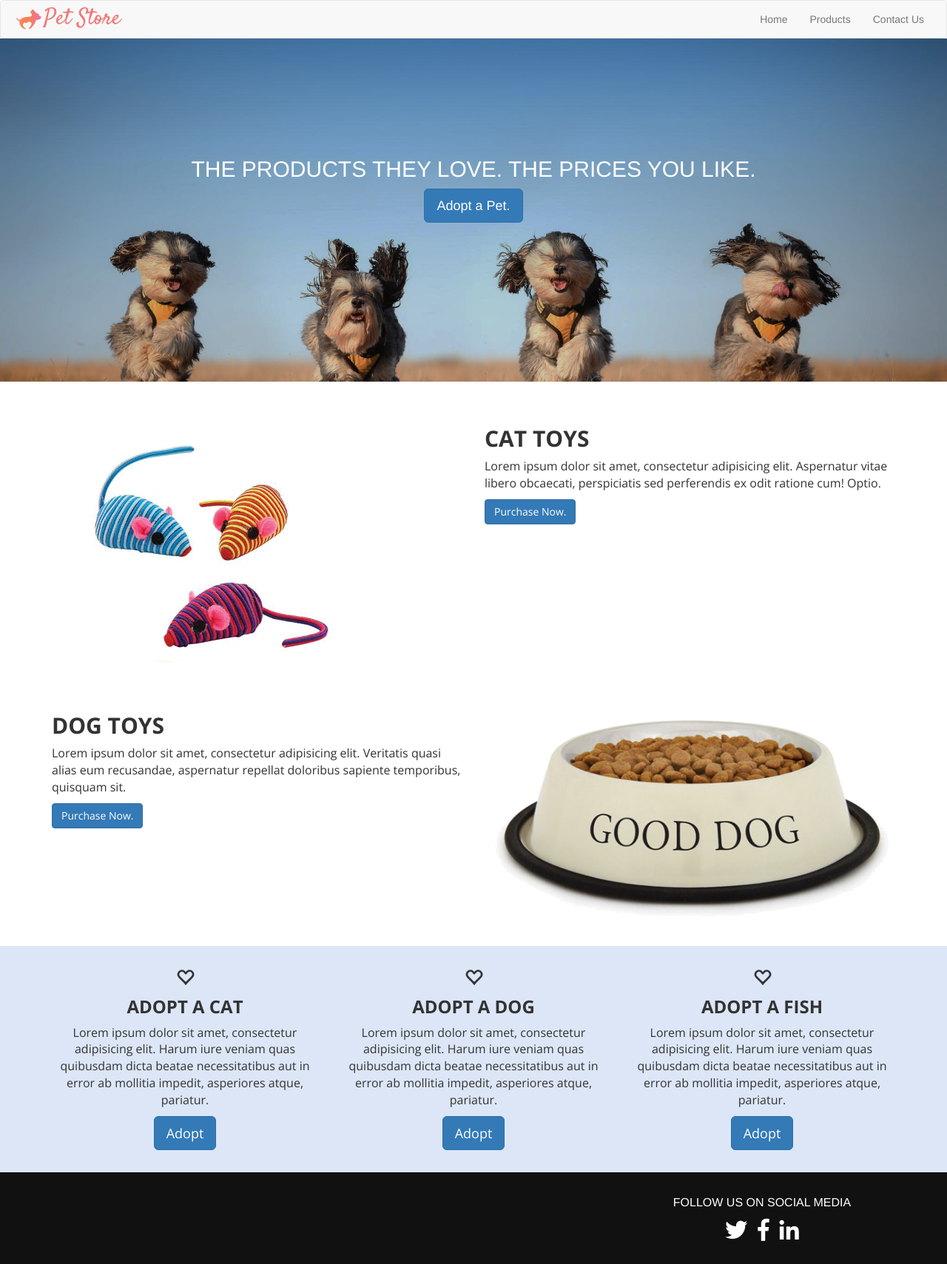
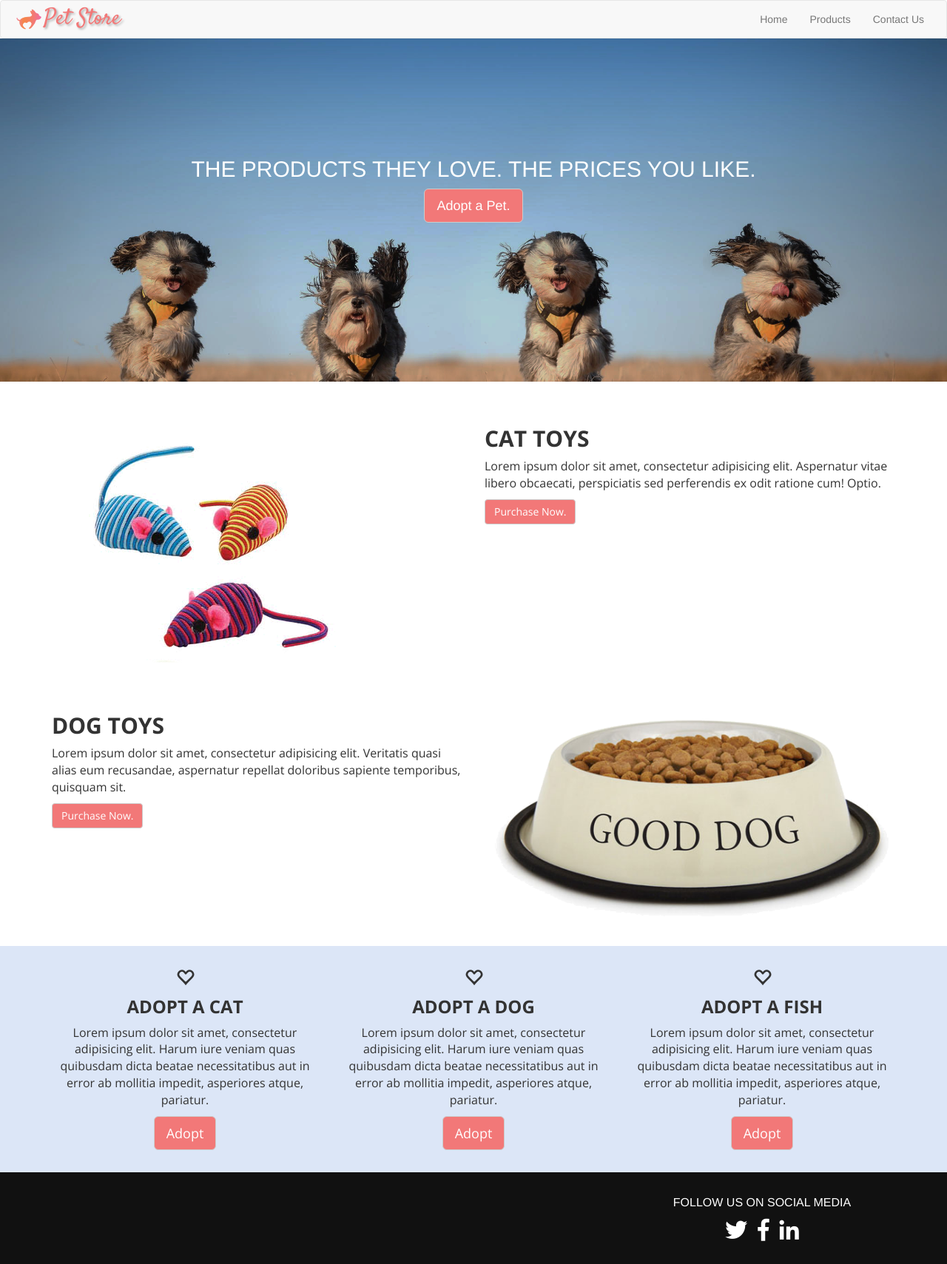
Before and after one commit to alindblom/bootcamp2-work, a plain HTML site: page index.html in a window 1280 px wide. Shown: the whole page at 74% size. Drawn offline with nearby package versions, Linux system fonts and the light colour scheme.

Commit message:
css changes

```diff
--- a/css/styles.css
+++ b/css/styles.css
@@ -27,6 +27,12 @@ p {
 	font-family: 'Satisfy', cursive;
 	font-size: 30px;
 	color: #f27878;
+  text-shadow: 2px 2px 3px #afafaf;
+}
+
+.navbar-default .navbar-brand:hover {
+  color: #f2abab;
+  text-shadow: 2px 2px 3px #afafaf;
 }
 
 .jumbotron {
@@ -74,6 +80,15 @@ p {
 	padding: 30px 0;
 }
 
+.fab:hover {
+  color: #f27878;
+}
+
+.btn, .btn:link, .btn:visited, .btn:hover, .btn:active {
+  background-color: #f27878;
+  color: #fff;
+}
+
 /* contact page css  */
 
 .contact-info {
--- a/index.html
+++ b/index.html
@@ -39,7 +39,7 @@
 	<div class="jumbotron">
 	  <div class="container text-center jumbotron-text">
 		  <h2>THE PRODUCTS THEY LOVE. THE PRICES YOU LIKE.</h2>
-		  <p><a class="btn btn-primary btn-lg" href="#" role="button">Adopt a Pet.</a></p>
+		  <p><a class="btn btn-default btn-lg" href="#" role="button">Adopt a Pet.</a></p>
 	  </div>
 	</div>
 
@@ -54,14 +54,14 @@
 					<p>
 						Lorem ipsum dolor sit amet, consectetur adipisicing elit. Aspernatur vitae libero obcaecati, perspiciatis sed perferendis ex odit ratione cum! Optio.
 					</p>
-					<a class="btn btn-primary btn-md" href="#" role="button">Purchase Now.</a>
+					<a class="btn btn-default btn-md" href="#" role="button">Purchase Now.</a>
 				</div>
 				<div class="col-sm-12 col-md-6 cat-toys-text visible-md-block visible-lg-block">
 					<h2>CAT TOYS</h2>
 					<p>
 						Lorem ipsum dolor sit amet, consectetur adipisicing elit. Aspernatur vitae libero obcaecati, perspiciatis sed perferendis ex odit ratione cum! Optio.
 					</p>
-					<a class="btn btn-primary btn-md" href="#" role="button">Purchase Now.</a>
+					<a class="btn btn-default btn-md" href="#" role="button">Purchase Now.</a>
 				</div>
 			</div>
 		</div>
@@ -76,12 +76,12 @@
 				<div class="col-sm-12 col-md-6 col-md-pull-6 text-center visible-sm-block visible-xs-block">
 					<h2>DOG TOYS</h2>
 					<p>Lorem ipsum dolor sit amet, consectetur adipisicing elit. Veritatis quasi alias eum recusandae, aspernatur repellat doloribus sapiente temporibus, quisquam sit.</p>
-					<a class="btn btn-primary btn-md" href="#" role="button">Purchase Now.</a>
+					<a class="btn btn-default btn-md" href="#" role="button">Purchase Now.</a>
 				</div>
 				<div class="col-sm-12 col-md-6 col-md-pull-6 visible-md-block visible-lg-block">
 					<h2>DOG TOYS</h2>
 					<p>Lorem ipsum dolor sit amet, consectetur adipisicing elit. Veritatis quasi alias eum recusandae, aspernatur repellat doloribus sapiente temporibus, quisquam sit.</p>
-					<a class="btn btn-primary btn-md" href="#" role="button">Purchase Now.</a>
+					<a class="btn btn-default btn-md" href="#" role="button">Purchase Now.</a>
 				</div>
 			</div>
 		</div>
@@ -94,25 +94,25 @@
 					<span class="glyphicon glyphicon-heart-empty"></span>
 					<h3>ADOPT AN ANIMAL</h3>
 					<p>Lorem ipsum dolor sit amet, consectetur adipisicing elit. Harum iure veniam quas quibusdam dicta beatae necessitatibus aut in error ab mollitia impedit, asperiores atque, pariatur.</p>
-					<a class="btn btn-primary btn-lg" href="#" role="button">Adopt</a>
+					<a class="btn btn-default btn-lg" href="#" role="button">Adopt</a>
 				</div>
 				<div class="col-md-4 visible-md-block visible-lg-block text-center">
 					<span class="glyphicon glyphicon-heart-empty"></span>
 					<h3>ADOPT A CAT</h3>
 					<p>Lorem ipsum dolor sit amet, consectetur adipisicing elit. Harum iure veniam quas quibusdam dicta beatae necessitatibus aut in error ab mollitia impedit, asperiores atque, pariatur.</p>
-					<a class="btn btn-primary btn-lg" href="#" role="button">Adopt</a>
+					<a class="btn btn-default btn-lg" href="#" role="button">Adopt</a>
 				</div>
 				<div class="col-md-4 visible-md-block visible-lg-block text-center">
 					<span class="glyphicon glyphicon-heart-empty"></span>
 					<h3>ADOPT A DOG</h3>
 					<p>Lorem ipsum dolor sit amet, consectetur adipisicing elit. Harum iure veniam quas quibusdam dicta beatae necessitatibus aut in error ab mollitia impedit, asperiores atque, pariatur.</p>
-					<a class="btn btn-primary btn-lg" href="#" role="button">Adopt</a>
+					<a class="btn btn-default btn-lg" href="#" role="button">Adopt</a>
 				</div>
 				<div class="col-md-4 visible-md-block visible-lg-block text-center">
 					<span class="glyphicon glyphicon-heart-empty"></span>
 					<h3>ADOPT A FISH</h3>
 					<p>Lorem ipsum dolor sit amet, consectetur adipisicing elit. Harum iure veniam quas quibusdam dicta beatae necessitatibus aut in error ab mollitia impedit, asperiores atque, pariatur.</p>
-					<a class="btn btn-primary btn-lg" href="#" role="button">Adopt</a>
+					<a class="btn btn-default btn-lg" href="#" role="button">Adopt</a>
 				</div>
 			</div>
 		</div>
```
